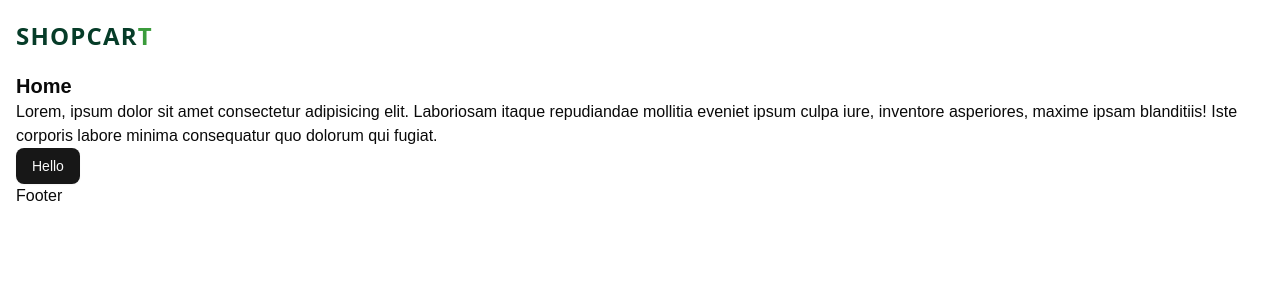
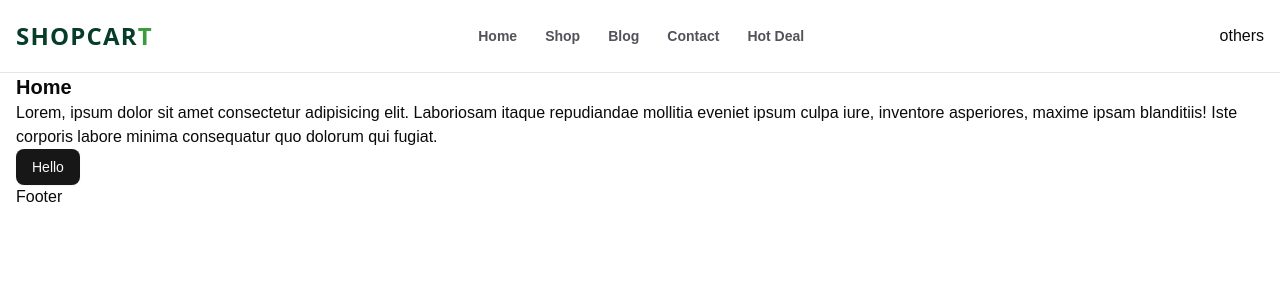
Before and after one commit to felipeazsantos/shopcart, a Next.js app: page / in a window 1280 px wide. Shown: the top 300 px of the page. Built offline with nearby package versions, Linux system fonts and the light colour scheme.

Commit message:
creating headermenu component

```diff
--- a/components/Header.tsx
+++ b/components/Header.tsx
@@ -1,12 +1,15 @@
 import React from 'react';
 import Container from './Container';
 import Logo from './Logo';
+import HeaderMenu from './HeaderMenu';
 
 const Header = () => {
   return (
-    <header className="bg-white py-5">
-      <Container>
+    <header className='bg-white py-5 border-b border-b-blac/20'>
+      <Container className='flex items-center justify-between'>
         <Logo />
+        <HeaderMenu />
+        <div>others</div>
       </Container>
     </header>
   );
--- /dev/null
+++ b/components/HeaderMenu.tsx
@@ -0,0 +1,31 @@
+'use client';
+
+import { headerData } from '@/constants/data';
+import Link from 'next/link';
+import { usePathname } from 'next/navigation';
+import React from 'react';
+
+const HeaderMenu = () => {
+  const pathname = usePathname();
+  return (
+    <div className='hidden md:inline-flex w-1/3 items-center gap-7 text-sm capitalize font-semibold text-lightColor'>
+      {headerData?.map(item => (
+        <Link
+          key={item.title}
+          href={item.href}
+          className={`hover:text-shop_light_green hoverEffect relative group`}
+        >
+          {item.title}
+          <span
+            className={`absolute -bottom-0.5 left-1/2 w-0 h-0.5 bg-shop_light_green group-hover:w-1/2 hoverEffect group-hover:left-0`}
+          />
+          <span
+            className={`absolute -bottom-0.5 right-1/2 w-0 h-0.5 bg-shop_light_green group-hover:w-1/2 hoverEffec group-hover:right-0`}
+          />
+        </Link>
+      ))}
+    </div>
+  );
+};
+
+export default HeaderMenu;
--- /dev/null
+++ b/constants/data.ts
@@ -0,0 +1,7 @@
+export const headerData = [
+  { title: 'Home', href: '/' },
+  { title: 'Shop', href: '/shop' },
+  { title: 'Blog', href: '/blog' },
+  { title: 'Contact', href: '/contact' },
+  { title: 'Hot Deal', href: '/deal' },
+];
```
Also changed, not shown: app/shop/page.tsx (added).
